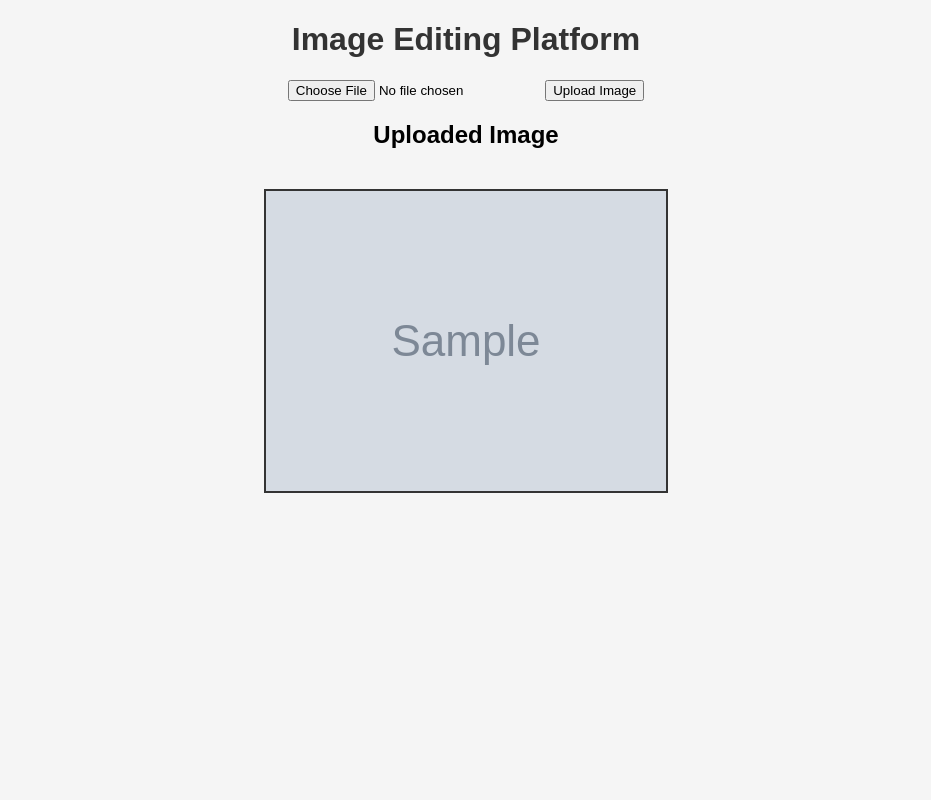
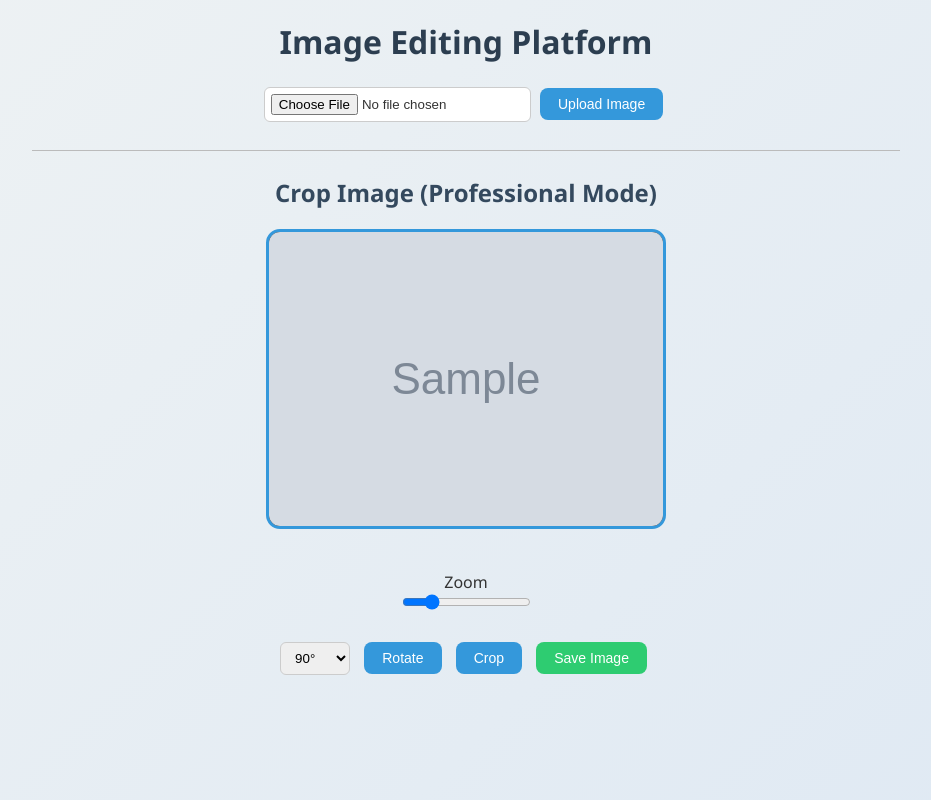
Before and after one commit to khaled930/Edit-photos, a FastAPI app: template app/templates/index.html in a window 1280 px wide. Shown: the whole page, without its empty margins (174-1105 px from the left). Run offline with FastAPI, Linux system fonts and the light colour scheme; the template is opened without the code that fills it: most values are stand-ins (such as "Sample title", 1, 10 or a date in 2020); grey boxes marked "Sample" are stand-in pictures.

Commit message:
قص + تدوير الصورة

```diff
--- a/app/main.py
+++ b/app/main.py
@@ -1,5 +1,6 @@
 from fastapi import FastAPI
 from fastapi.staticfiles import StaticFiles
+from fastapi.responses import RedirectResponse
 from app.routes.image_routes import router as image_router
 
 app = FastAPI(title="Image Editing Platform")
@@ -9,6 +10,7 @@ app.mount("/uploads", StaticFiles(directory="app/static/uploads"), name="uploads
 
 app.include_router(image_router)
 
+
 @app.get("/")
 def read_root():
-    return {"message": "Image Editor API is running"}
+    return RedirectResponse(url="/editor")
--- a/app/templates/index.html
+++ b/app/templates/index.html
@@ -9,15 +9,123 @@
 
 <h1>Image Editing Platform</h1>
 
+<!-- Upload -->
 <form action="/upload" method="post" enctype="multipart/form-data">
     <input type="file" name="file" accept="image/*" required>
     <button type="submit">Upload Image</button>
 </form>
 
 {% if image_url %}
-    <h2>Uploaded Image</h2>
-    <img src="{{ image_url }}" class="preview">
+<hr>
+
+<h2>Crop Image (Professional Mode)</h2>
+
+<!-- إطار القص -->
+<div id="crop-frame">
+    <img id="image" src="{{ image_url }}">
+</div>
+
+<br>
+
+<!-- Zoom -->
+<label>Zoom</label><br>
+<input type="range" id="zoom" min="0.5" max="3" step="0.05" value="1">
+
+<br><br>
+
+<!-- Rotate -->
+<form action="/rotate" method="post" style="display:inline;">
+    <input type="hidden" name="image_url" value="{{ image_url }}">
+    <select name="angle">
+        <option value="90">90°</option>
+        <option value="180">180°</option>
+        <option value="270">270°</option>
+    </select>
+    <button type="submit">Rotate</button>
+</form>
+
+<button onclick="submitCrop()">Crop</button>
+
+<a href="{{ image_url }}" download>
+    <button>Save Image</button>
+</a>
+
+<!-- Hidden crop form -->
+<form id="crop-form" action="/crop" method="post">
+    <input type="hidden" name="image_url" value="{{ image_url }}">
+    <input type="hidden" name="x" id="x">
+    <input type="hidden" name="y" id="y">
+    <input type="hidden" name="width" id="width">
+    <input type="hidden" name="height" id="height">
+</form>
 {% endif %}
+
+<script>
+const img = document.getElementById("image");
+const frame = document.getElementById("crop-frame");
+const zoomSlider = document.getElementById("zoom");
+
+let scale = 1;
+let posX = 0;
+let posY = 0;
+let dragging = false;
+let startX, startY;
+
+if (img) {
+
+    zoomSlider.addEventListener("input", () => {
+        scale = parseFloat(zoomSlider.value);
+        updateTransform();
+    });
+
+    img.addEventListener("mousedown", (e) => {
+        dragging = true;
+        startX = e.clientX - posX;
+        startY = e.clientY - posY;
+        img.style.cursor = "grabbing";
+    });
+
+    document.addEventListener("mouseup", () => {
+        dragging = false;
+        img.style.cursor = "grab";
+    });
+
+    document.addEventListener("mousemove", (e) => {
+        if (!dragging) return;
+        posX = e.clientX - startX;
+        posY = e.clientY - startY;
+        updateTransform();
+    });
+}
+
+function updateTransform() {
+    img.style.transform = `
+        translate(-50%, -50%)
+        translate(${posX}px, ${posY}px)
+        scale(${scale})
+    `;
+}
+
+function submitCrop() {
+    const frameRect = frame.getBoundingClientRect();
+    const imgRect = img.getBoundingClientRect();
+
+    const scaleX = img.naturalWidth / imgRect.width;
+    const scaleY = img.naturalHeight / imgRect.height;
+
+    const x = (frameRect.left - imgRect.left) * scaleX;
+    const y = (frameRect.top - imgRect.top) * scaleY;
+    const width = frameRect.width * scaleX;
+    const height = frameRect.height * scaleY;
+
+    document.getElementById("x").value = Math.max(0, Math.round(x));
+    document.getElementById("y").value = Math.max(0, Math.round(y));
+    document.getElementById("width").value = Math.round(width);
+    document.getElementById("height").value = Math.round(height);
+
+    document.getElementById("crop-form").submit();
+}
+</script>
 
 </body>
 </html>
--- a/static/style.css
+++ b/static/style.css
@@ -1,15 +1,147 @@
-body {
-    font-family: Arial, sans-serif;
-    text-align: center;
-    background: #f5f5f5;
+/* ===== Reset بسيط ===== */
+* {
+    box-sizing: border-box;
+    margin: 0;
+    padding: 0;
 }
 
-h1 {
+/* ===== الصفحة العامة ===== */
+body {
+    font-family: 'Segoe UI', Tahoma, Arial, sans-serif;
+    background: linear-gradient(135deg, #eef2f3, #dfe9f3);
+    min-height: 100vh;
+    text-align: center;
     color: #333;
+    padding: 20px;
 }
 
-.preview {
-    margin-top: 20px;
-    max-width: 400px;
-    border: 2px solid #333;
+/* ===== العنوان ===== */
+h1 {
+    margin-bottom: 20px;
+    color: #2c3e50;
+    font-size: 32px;
 }
+
+h2 {
+    margin: 20px 0 10px;
+    color: #34495e;
+}
+
+/* ===== الفواصل ===== */
+hr {
+    margin: 25px auto;
+    width: 70%;
+    border: none;
+    height: 1px;
+    background: #bbb;
+}
+
+/* ===== النماذج ===== */
+form {
+    margin: 15px 0;
+}
+
+/* ===== رفع الملفات ===== */
+input[type="file"] {
+    padding: 6px;
+    background: #fff;
+    border: 1px solid #ccc;
+    border-radius: 6px;
+}
+
+/* ===== أزرار ===== */
+button {
+    padding: 8px 18px;
+    margin: 5px;
+    border: none;
+    border-radius: 8px;
+    background: #3498db;
+    color: #fff;
+    font-size: 14px;
+    cursor: pointer;
+    transition: all 0.2s ease;
+}
+
+button:hover {
+    background: #2980b9;
+    transform: translateY(-1px);
+}
+
+button:active {
+    transform: scale(0.97);
+}
+
+/* زر حفظ */
+a button {
+    background: #2ecc71;
+}
+
+a button:hover {
+    background: #27ae60;
+}
+
+/* ===== Select ===== */
+select {
+    padding: 7px 10px;
+    border-radius: 6px;
+    border: 1px solid #ccc;
+    margin-right: 5px;
+}
+
+/* ===== الصورة والقص ===== */
+#image-container {
+    position: relative;
+    display: inline-block;
+    margin-top: 15px;
+    background: #fff;
+    padding: 10px;
+    border-radius: 12px;
+    box-shadow: 0 8px 20px rgba(0, 0, 0, 0.15);
+}
+
+#image {
+    max-width: 520px;
+    border-radius: 6px;
+    border: 1px solid #ddd;
+    cursor: crosshair;
+}
+
+/* ===== مربع القص ===== */
+
+
+/* ===== مدخلات القص المخفية ===== */
+input[type="hidden"] {
+    display: none;
+}
+
+/* ===== استجابة الشاشات الصغيرة ===== */
+@media (max-width: 600px) {
+    #image {
+        max-width: 90vw;
+    }
+
+    h1 {
+        font-size: 26px;
+    }
+}
+
+
+#crop-frame {
+    width: 400px;
+    height: 300px;
+    margin: 20px auto;
+    overflow: hidden;
+    border: 3px solid #3498db;
+    border-radius: 14px;
+    background: #000;
+    position: relative;
+}
+
+#crop-frame img {
+    position: absolute;
+    top: 50%;
+    left: 50%;
+    transform: translate(-50%, -50%) scale(1);
+    cursor: grab;
+    user-select: none;
+}
```
Also changed, not shown: app/routes/image_routes.py (+45 -3 lines), app/services/image_service.py (+33 -0 lines), README.md, app/static/uploads/1d5e8550-9274-460b-8183-411396fe2a4b.png (deleted), app/static/uploads/e0a7f727-d64e-4beb-9818-d7aaf5f696bd.png (deleted), static/s.css (added).
